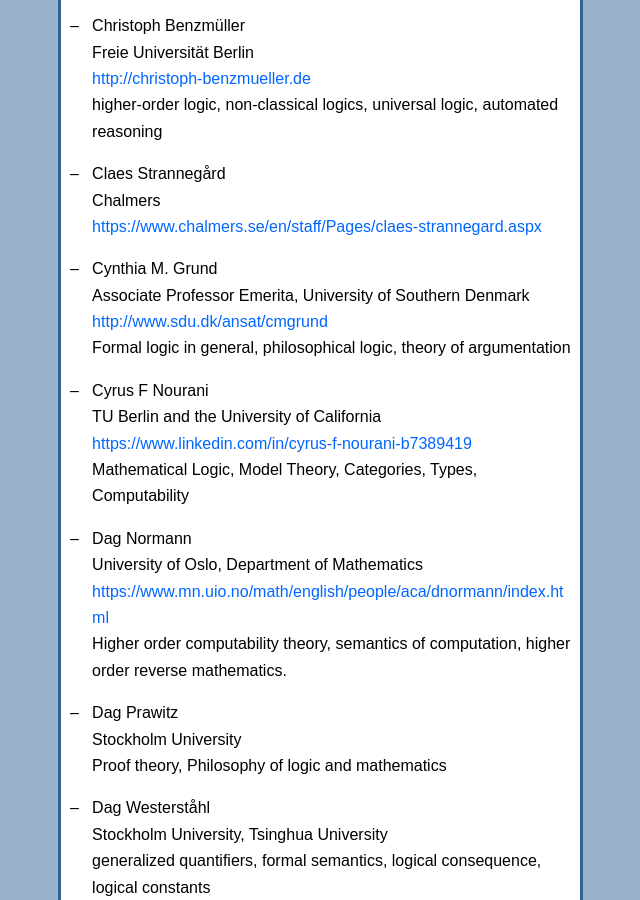
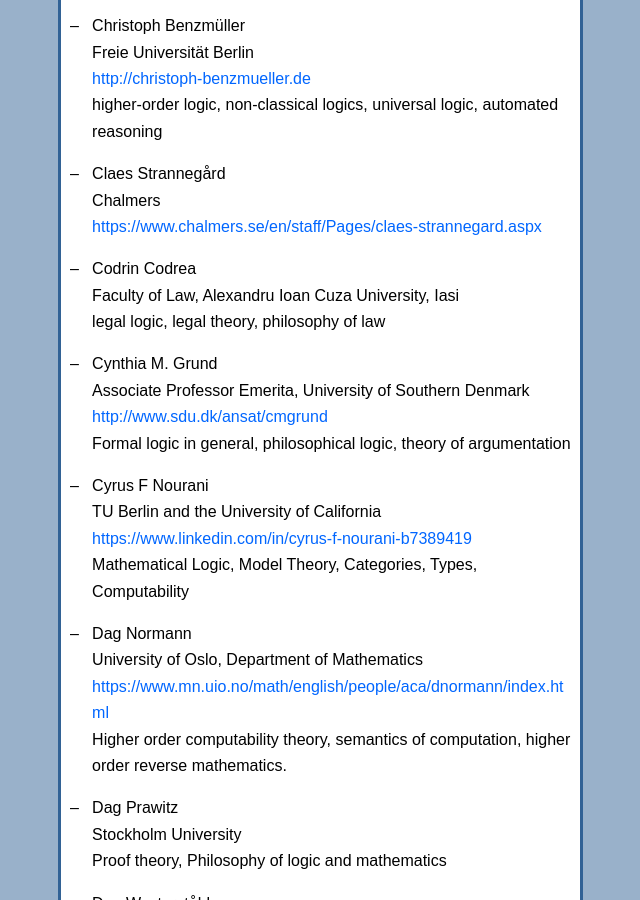
Before and after one commit to scandinavianlogic/scandinavianlogic.github.io, a Jekyll site: the page built from members.md, in a window 1280 px wide and 900 px high, scrolled down 4621 px. Shown: the whole window, without its empty margins (453-1093 px from the left). Built offline with Jekyll 4.4.1, drawn with Linux system fonts in a browser that asks for light colours.

Commit message:
new member

```diff
--- a/members.md
+++ b/members.md
@@ -178,6 +178,10 @@ membership.
 - Claes Strannegård
   Chalmers
   <https://www.chalmers.se/en/staff/Pages/claes-strannegard.aspx>
+
+- Codrin Codrea
+  Faculty of Law, Alexandru Ioan Cuza University, Iasi
+  legal logic, legal theory, philosophy of law
 
 - Cynthia M. Grund
   Associate Professor Emerita, University of Southern Denmark
```
